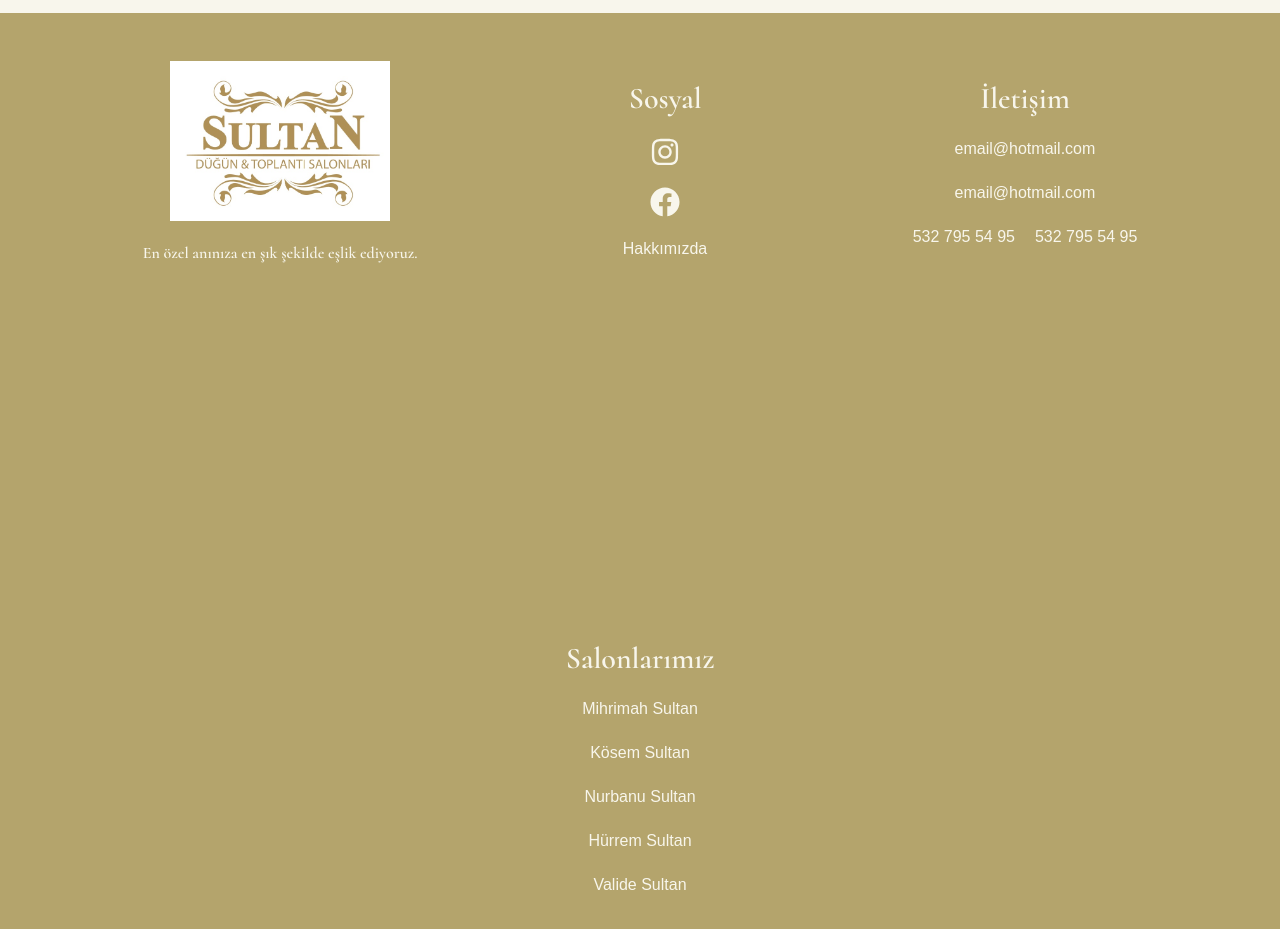
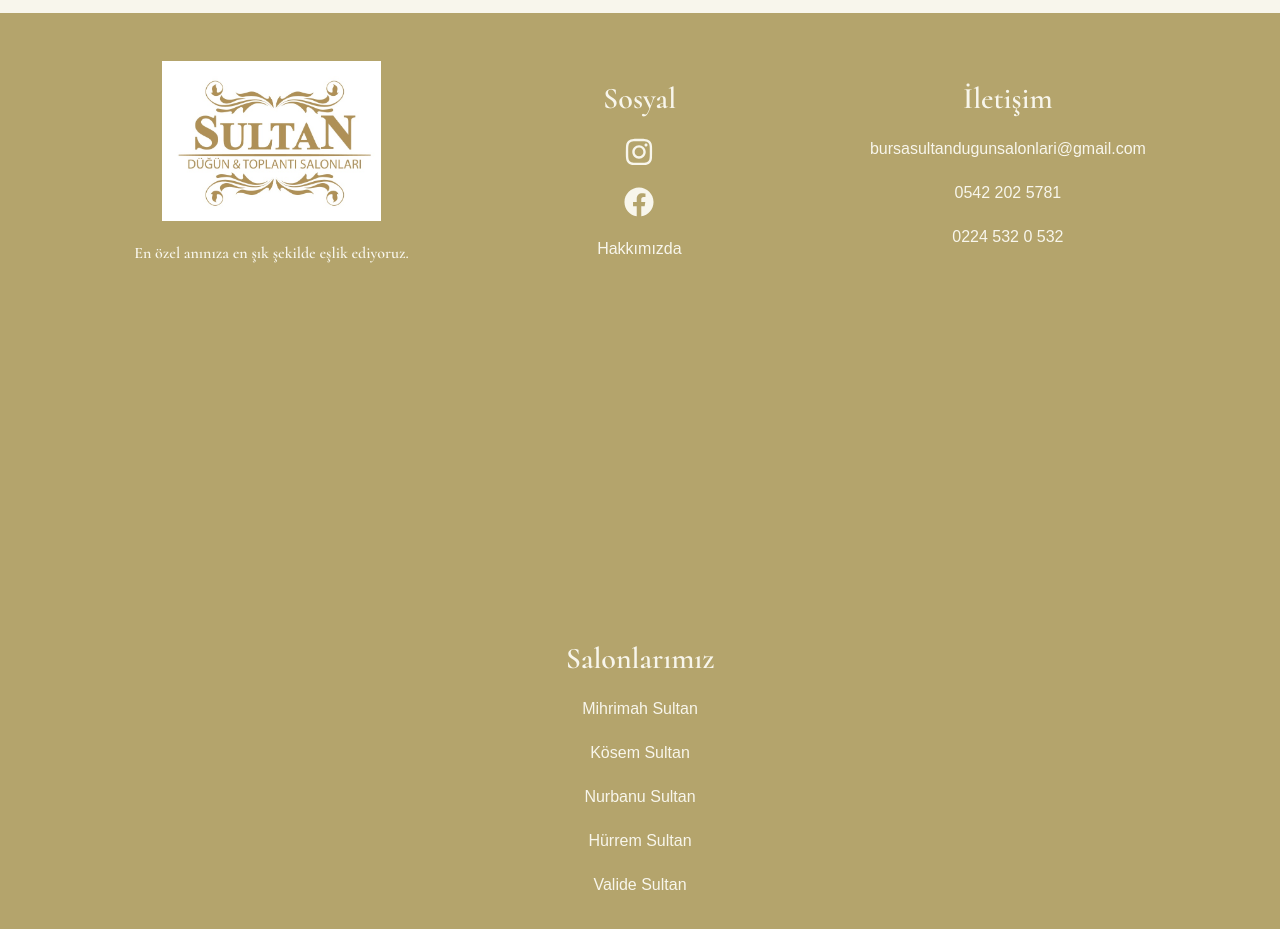
Before and after one commit to Vi303832/Sultan, a React (Vite) app: page /Galeri in a window 1280 px wide. Shown: the part 4400-5329 px from the top of the page. Built offline with nearby package versions, Linux system fonts and the light colour scheme.

Commit message:
Deploy öncesi düzenlemeler

```diff
--- a/src/Sayfalar/Footer.jsx
+++ b/src/Sayfalar/Footer.jsx
@@ -33,13 +33,9 @@ function Footer() {
                 <div className='flex flex-col gap-10 h-[50vh] items-center text-center max-sm:h-[25vh]'>
                     <div className='text-3xl relative top-5 font-cormorant'>İletişim</div>
                     <div className='flex flex-col gap-5 font-arial items-center'>
-                        <div>email@hotmail.com</div>
-                        <div>email@hotmail.com</div>
-                        <div className='flex gap-5'>
-                            <div>532 795 54 95</div>
-                            <div>532 795 54 95</div>
-                        </div>
-
+                        <div>bursasultandugunsalonlari@gmail.com</div>
+                        <div>0542 202 5781</div>
+                        <div>0224 532 0 532</div>
                     </div>
                 </div>
 
--- a/src/Sayfalar/Galeri.jsx
+++ b/src/Sayfalar/Galeri.jsx
@@ -109,8 +109,9 @@ function Galeri() {
                 <div className='min-h-[100vh]'>
 
                     {isLoading ? (
-                        <div className="flex justify-center items-center h-screen">
-                            <div className="absolute text-7xl z-20">Loading...</div>
+                        <div className="  z-20 h-full w-full  flex justify-center items-center">
+                            <div className="w-24 h-24 border-8 border-t-8 absolute top-60   border-t-altin border-r-amber-200 border-b-white   rounded-full animate-spin"></div>
+                            <div className='absolute top-100 text-3xl '>Yükleniyor...</div>
                         </div>
                     ) : (
                         <Galericard cont={content} />
--- a/src/Sayfalar/Toplantı.jsx
+++ b/src/Sayfalar/Toplantı.jsx
@@ -83,7 +83,7 @@ function Toplantı() {
                             </div>
                             <div className='w-full flex gap-2 items-center '>
                                 <PiFlowerDuotone className='text-2xl w-[10%] h-[5vh]' />
-                                <div className='w-[90%]'>Gelin odası</div>
+                                <div className='w-[90%]'>Profesyonel ses yalıtımı</div>
                             </div>
                             <div className='flex w-full gap-2 items-center '>
                                 <PiFlowerDuotone className='text-2xl w-[10%] h-[5vh]' />
@@ -91,13 +91,13 @@ function Toplantı() {
                             </div>
                             <div className='flex gap-2 w-full items-center '>
                                 <PiFlowerDuotone className='text-2xl w-[10%] h-[5vh]' />
-                                <div className='w-[90%]'>Çocuk Oyun Salonu</div>
+                                <div className='w-[90%]'>Özel karşılama ve vale hizmeti</div>
                             </div>
                         </div>
                         <div className='w-[50%] max-lg:w-[90%] flex flex-col gap-2 '>
                             <div className='flex gap-2 items-center  w-full '>
                                 <PiFlowerDuotone className='text-2xl w-[10%] h-[5vh]' />
-                                <div className='w-[90%]'>Tek kişilik pasta servisi</div>
+                                <div className='w-[90%]'>Kahve, ikram, yemek servisi</div>
                             </div>
                             <div className='flex gap-2 items-center w-full'>
                                 <PiFlowerDuotone className='text-2xl w-[10%] h-[5vh]' />
@@ -105,7 +105,7 @@ function Toplantı() {
                             </div>
                             <div className='flex gap-2 items-center '>
                                 <PiFlowerDuotone className='text-2xl w-[10%] h-[5vh]' />
-                                <div className='w-[90%]'>Palyaço, Hostes</div>
+                                <div className='w-[90%]'>Özel sahne ve sunum ekipmanları</div>
                             </div>
                             <div className='flex gap-2 items-center '>
                                 <PiFlowerDuotone className='text-2xl w-[10%] h-[5vh]' />
@@ -115,10 +115,7 @@ function Toplantı() {
                                 <PiFlowerDuotone className='text-2xl w-[10%] h-[5vh]' />
                                 <div className='w-[90%]'>Havalandırma, klima ve jeneratör</div>
                             </div>
-                            <div className='flex gap-2 items-center '>
-                                <PiFlowerDuotone className='text-2xl w-[10%] h-[5vh]' />
-                                <div className='w-[90%]'>Son sistem ses ve ışık donanımı</div>
-                            </div>
+
                         </div>
                     </div>
                 </div>
--- a/src/Sayfalar/İletişim.jsx
+++ b/src/Sayfalar/İletişim.jsx
@@ -52,10 +52,20 @@ function İletişim() {
                             <span> <RiMapPin2Fill className='text-4xl text-altin' /></span><div><div className='text-2xl'>ADRES</div><div className='max-[340px]:!text-sm' >Selamet Mh. Ulubatlı Hasan Blv. No:81-97 Osmangazi/BURSA</div></div>
                         </div>
                         <div className='flex gap-5 justify-center items-center  '>
-                            <span> <MdEmail className='text-4xl text-altin' /></span><div><div className='text-2xl '>E-POSTA</div><div className='max-[340px]:!text-sm'>Sultadüğünsalonları@hotmail.com</div></div>
+                            <span> <MdEmail className='text-4xl text-altin' /></span><div><div className='text-2xl '>E-POSTA</div><div className='max-[340px]:!text-sm'>bursasultandugunsalonlari@gmail.com</div></div>
                         </div>
                         <div className='flex gap-5 justify-center items-center '>
-                            <span> <FaPhoneAlt className='text-4xl text-altin' /></span><div><div className='text-2xl'>TELEFON</div><div className='max-[340px]:!text-sm'>Selamet Mh. Ulubatlı Hasan Blv. No:81-97 Osmangazi/BURSA</div></div>
+                            <span> <FaPhoneAlt className='text-4xl text-altin' /></span><div><div className='text-2xl '>TELEFON</div><div className='max-[340px]:!text-sm'>
+                                <div className='flex flex-col gap-2 pt-1'>
+
+                                    <div>0542 202 5781</div>
+                                    <div>0224 532 0 532</div>
+
+                                </div>
+
+
+
+                            </div></div>
                         </div>
                     </div>
 
```
